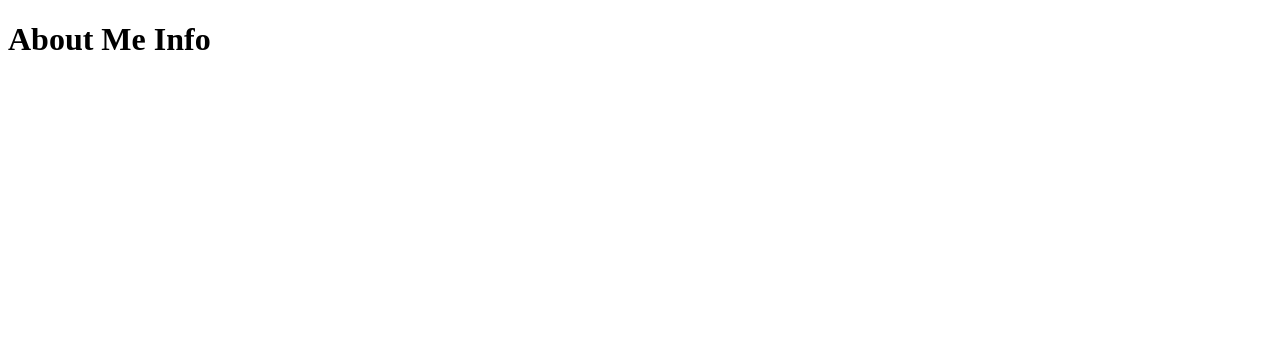
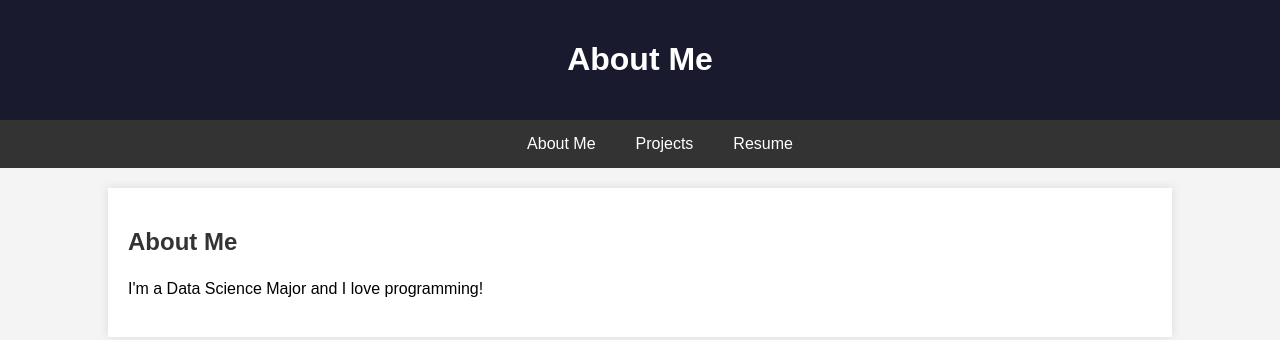
Before and after one commit to jpierre-7/mywebsite, a plain HTML site: page aboutMePage.html in a window 1280 px wide. Drawn offline with Linux system fonts and the light colour scheme.

Commit message:
Updated About Me page
Added similar styling as Home Page.

```diff
--- a/aboutMePage.html
+++ b/aboutMePage.html
@@ -1,6 +1,83 @@
 <!DOCTYPE html>
-<html>
-    <body>
-        <h1>About Me Info</h1>
-    </body>
+<html lang="en">
+<head>
+    <meta charset="UTF-8">
+    <meta name="viewport" content="width=device-width, initial-scale=1.0">
+    <title>About Me Page</title>
+    <style>
+        body {
+            font-family: Arial, sans-serif;
+            margin: 0;
+            padding: 0;
+            background-color: #f4f4f4;
+        }
+        header {
+            background-color: #1a1a2e;
+            color: #fff;
+            padding: 20px 0;
+            text-align: center;
+        }
+        header h1 {
+            color: #ffffff; /* Explicitly setting the color to white */
+        }
+        nav {
+            display: flex;
+            justify-content: center;
+            background-color: #333;
+        }
+        nav a {
+            color: white;
+            padding: 15px 20px;
+            text-decoration: none;
+            display: inline-block;
+        }
+        nav a:hover {
+            background-color: #444;
+        }
+        .container {
+            width: 80%;
+            margin: 20px auto;
+            background: #fff;
+            padding: 20px;
+            box-shadow: 0 0 10px rgba(0, 0, 0, 0.1);
+        }
+        h1, h2 {
+            color: #333;
+        }
+        p {
+            line-height: 1.6;
+        }
+        .button {
+            display: inline-block;
+            padding: 10px 20px;
+            margin-top: 10px;
+            font-size: 16px;
+            background-color: #1a1a2e;
+            color: white;
+            text-decoration: none;
+            border-radius: 5px;
+        }
+        .button:hover {
+            background-color: #333;
+        }
+    </style>
+</head>
+<body>
+    <header>
+        <h1>About Me</h1>
+    </header>
+    <nav>
+        <a href="#about"><a href="aboutMePage.html">About Me</a></a>
+        <a href="#projects">Projects</a>
+        <a href="#resume">Resume</a>
+    </nav>
+    <div class="container">
+        <section id="about">
+            <h2>About Me</h2>
+            <p>
+                I'm a Data Science Major and I love programming!
+            </p>
+        </section>
+    </div>
+</body>
 </html>
```
